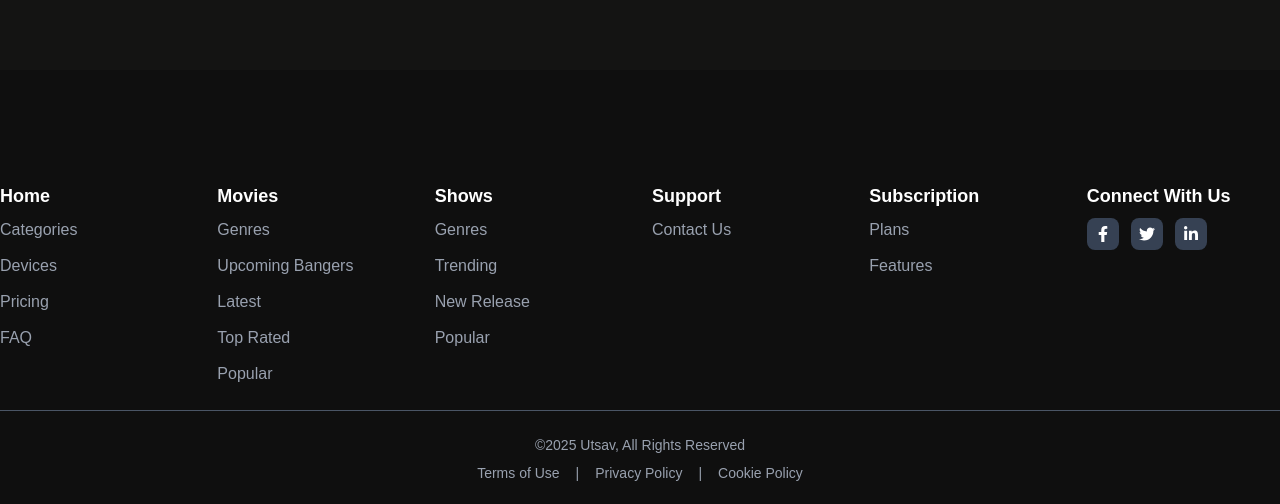
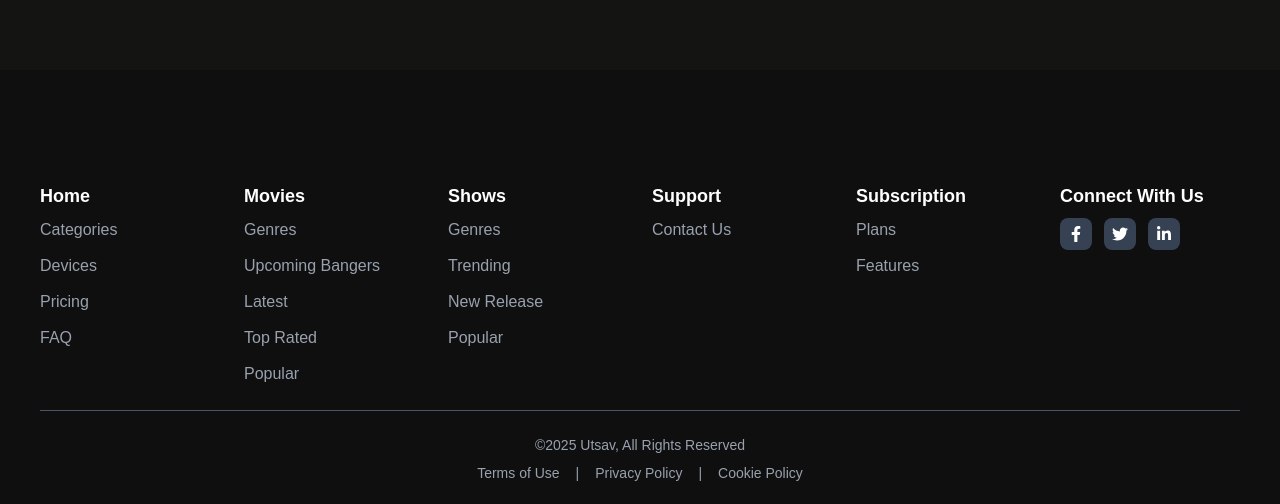
Before and after one commit to savyagupta-2004/utsav, a Next.js app: page / in a window 1280 px wide. Shown: the part 1522-2026 px from the top of the page. Built offline with nearby package versions, Linux system fonts and the light colour scheme; no server answers.

Commit message:
fixed footer

```diff
--- a/src/components/Footer.jsx
+++ b/src/components/Footer.jsx
@@ -12,7 +12,7 @@ const Footer = () => {
   };
 
   return (
-    <footer className="bg-[#0f0f0f] text-white pt-28 pb-6">
+    <footer className="bg-[#0f0f0f] text-white pt-28 pb-6 px-4 sm:px-10 w-full">
       <div className="max-w-7xl mx-auto grid grid-cols-2 md:grid-cols-6 gap-6 border-b border-gray-600 pb-6">
         {/* Home Section */}
         <div>
```
